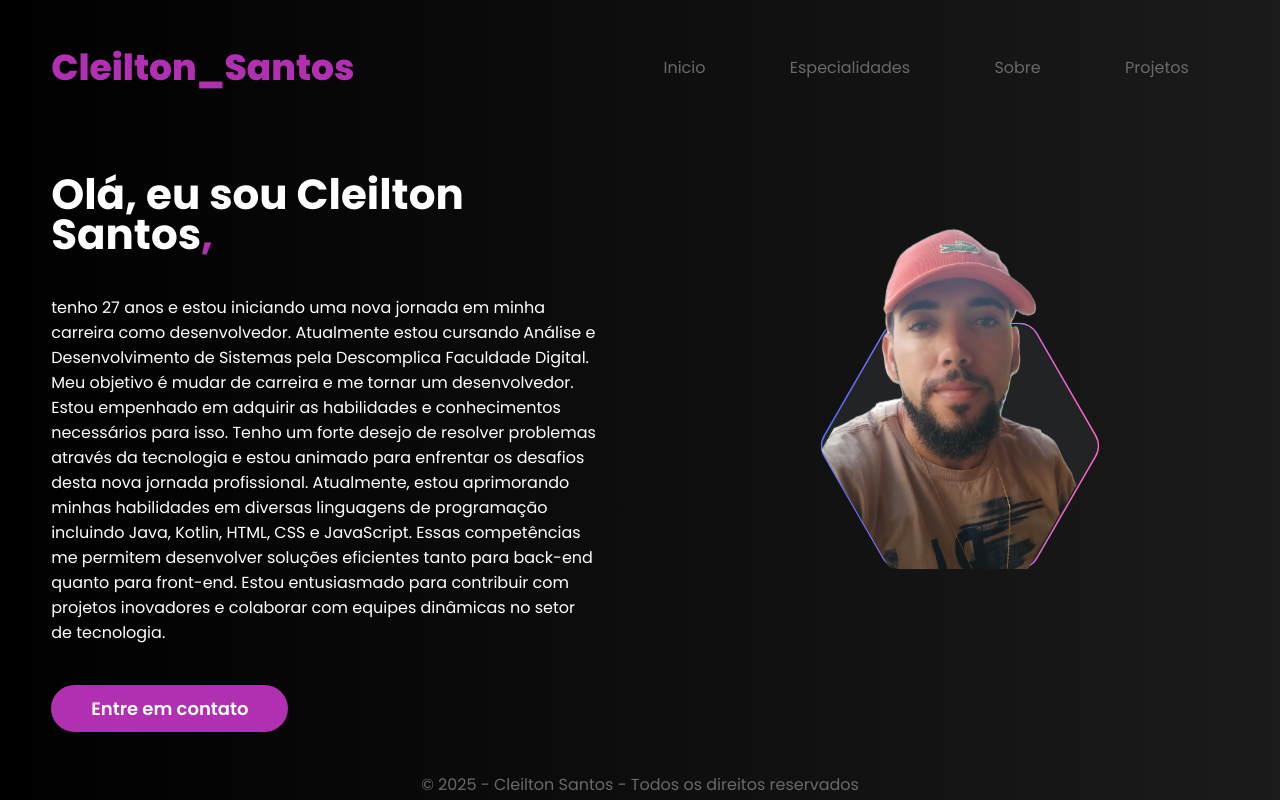
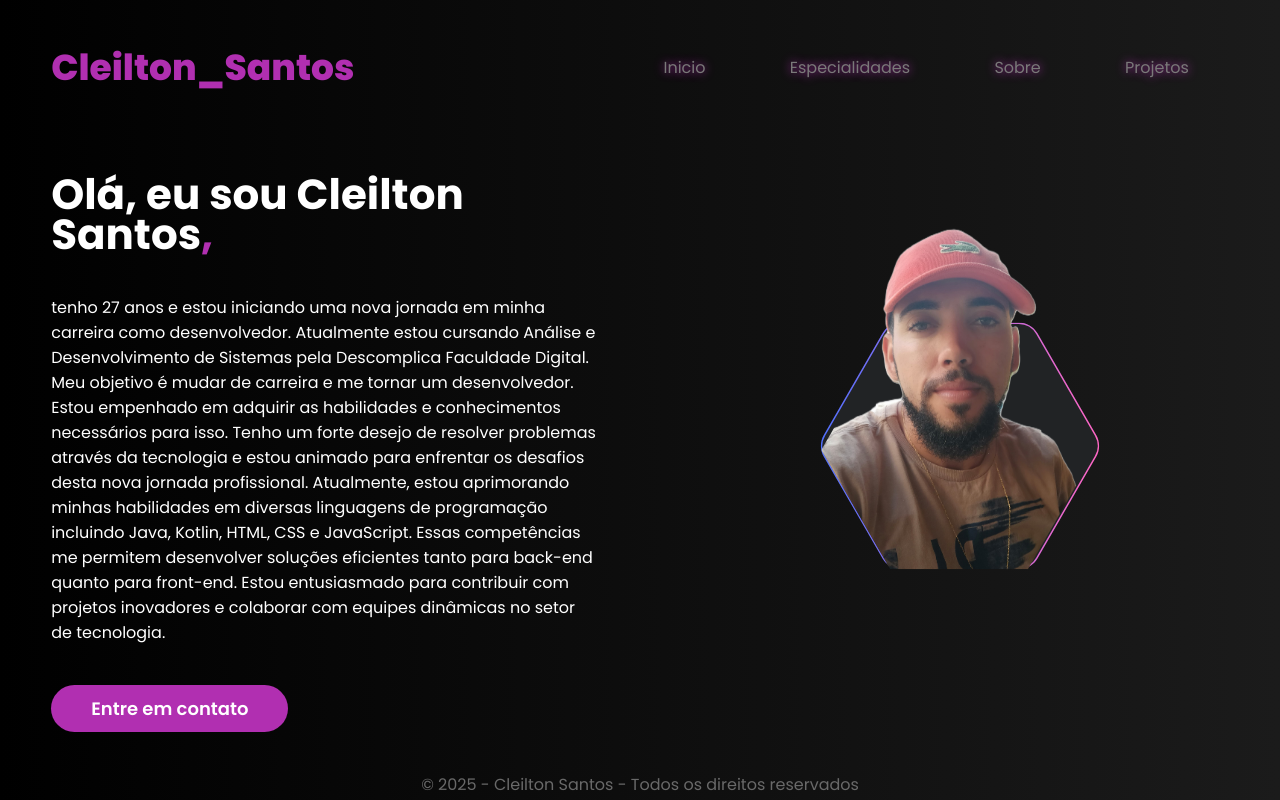
Before and after one commit to Cleilton-Santos/MeuPortfolio, a plain HTML site: page index.html in a window 1280 px wide. Drawn offline with Linux system fonts and the light colour scheme.

Commit message:
modificacao na li

```diff
--- a/style.css
+++ b/style.css
@@ -40,7 +40,7 @@ header > .interface{
     justify-content: space-between;
 }
 header a{
-    color: #696969;
+    color: #7a7979;
     text-decoration: none;
     display: inline-block;
     transition: .2s;
@@ -55,6 +55,7 @@ header nav ul{
 header nav ul li{
     display: inline-block;
     padding: 0 40px;
+    text-shadow: 0px 0px 10px #b12fb1;
 }
 .btn-contato button:hover{
     box-shadow: 0px 0px 8px #b12fb1;
```
